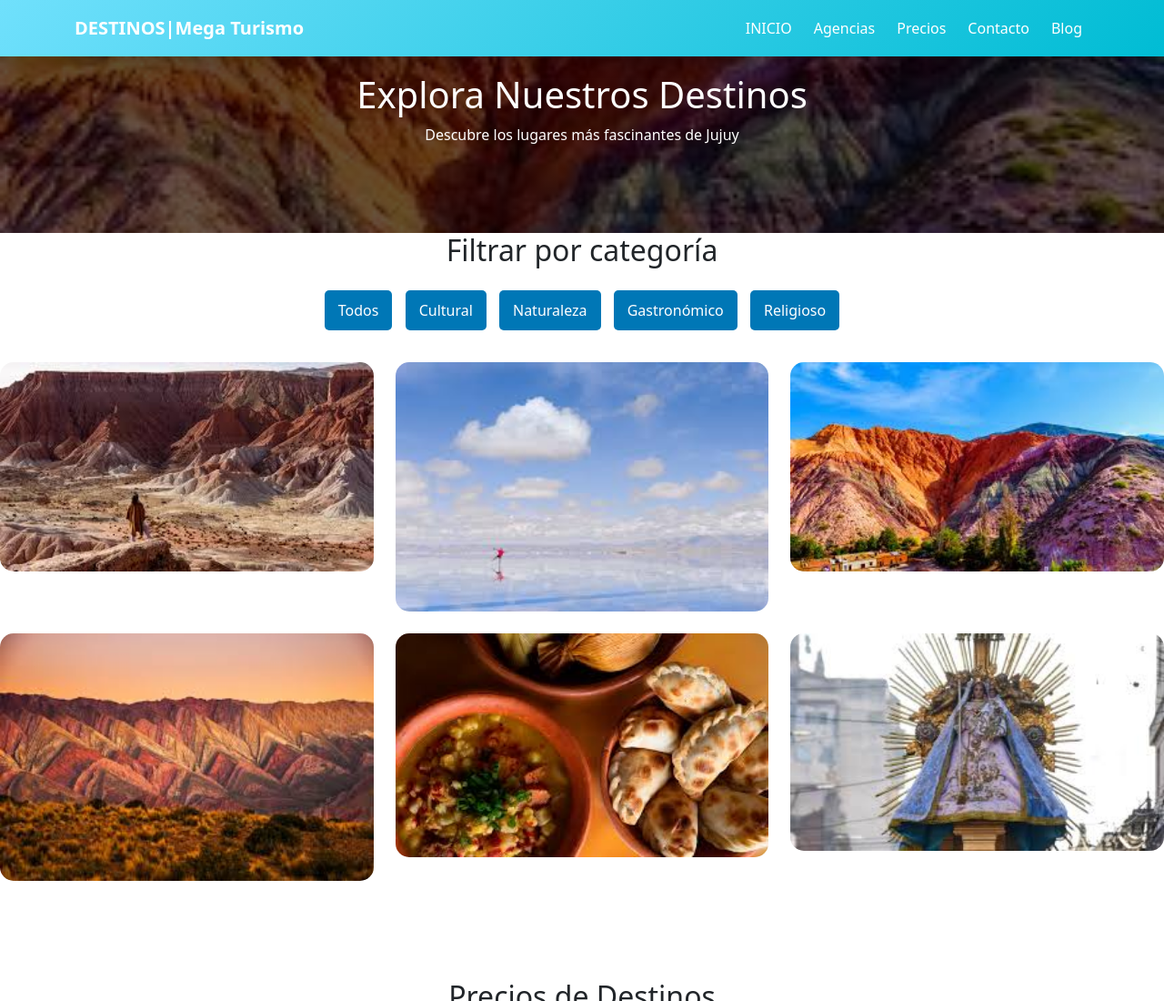
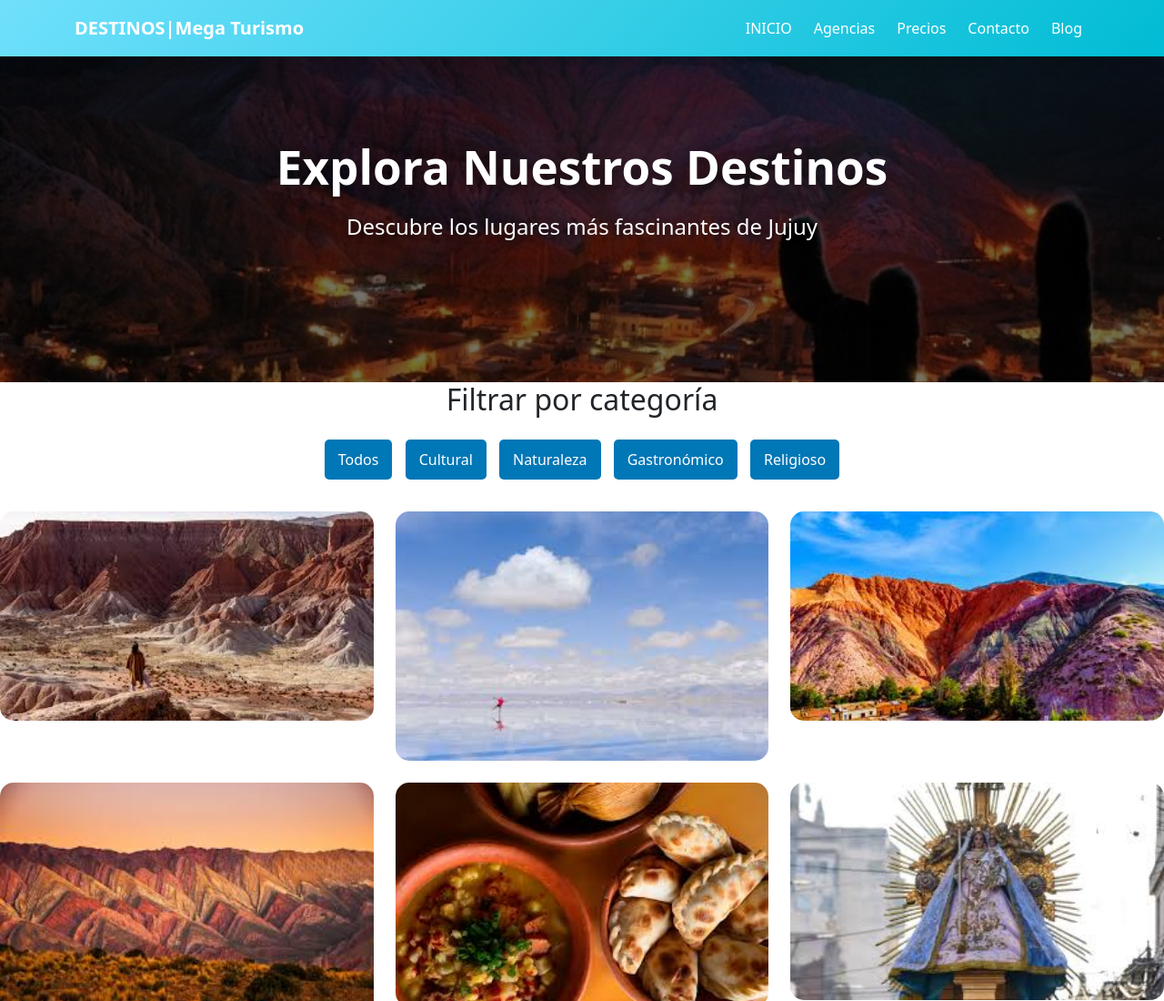
Before and after one commit to MamaniErick/Trabajo-Practico-3, a website: page destinos.html in a window 1280 px wide. Shown: the top 1100 px of the page at 91% size. Drawn offline with nearby package versions, Linux system fonts and the light colour scheme.

Commit message:
Modificacion de Banner

```diff
--- a/css/estilos.css
+++ b/css/estilos.css
@@ -75,8 +75,9 @@ header {
   border-radius: 15px;
   min-width: 230px;
 }
-
-/* FOOTER */
+/******************/
+/****  FOOTER  ****/
+/******************/
 footer {
   background: linear-gradient(135deg, var(--color-primario), #00bcd4);
   color: white;
@@ -105,6 +106,42 @@ footer h3 {
 
 .form-control:focus {
   box-shadow: none;
+}
+
+/****************************/
+/****  BANNER UNIVERSAL  ****/
+/****************************/
+.banner-pagina {
+    min-height: clamp(220px, 35vw, 420px);
+    padding: clamp(40px, 6vw, 90px) 20px;
+
+    display: flex;
+    align-items: center;
+    justify-content: center;
+    text-align: center;
+    color: white;
+
+    background:
+        linear-gradient(
+            rgba(0, 0, 0, 0.55),
+            rgba(0, 0, 0, 0.55)
+        ),
+        url("../assets/img/destinos/banner.jpg")
+        center center / cover no-repeat;
+}
+
+.banner-pagina h1 {
+    font-size: clamp(1.8rem, 4vw, 3.5rem);
+    font-weight: 700;
+    margin-bottom: 10px;
+    text-shadow: 0 4px 15px rgba(0, 0, 0, 0.5);
+}
+
+.banner-pagina p {
+    font-size: clamp(0.95rem, 1.8vw, 1.25rem);
+    max-width: 650px;
+    margin: 0 auto;
+    text-shadow: 0 2px 8px rgba(0, 0, 0, 0.4);
 }
 
 /*****HERO****/
@@ -246,16 +283,6 @@ footer h3 {
 
 .testimonio h4 {
   color: var(--color-oscuro);
-}
-
-/****PAGINA AGENCIAS****/
-.banner-pagina {
-  background:
-    linear-gradient(rgba(0, 0, 0, 0.6), rgba(0, 0, 0, 0.6)),
-    url("../assets/img/destinos/salinas.jpg") center/cover;
-  color: white;
-  text-align: center;
-  padding: 80px 20px;
 }
 
 .agencias {
@@ -620,18 +647,6 @@ footer h3 {
 }
 
 /****PAGINA DESTINOS******/
-
-/**** PÁGINA DESTINOS ****/
-
-.banner-pagina {
-  background:
-    linear-gradient(rgba(0, 0, 0, 0.6), rgba(0, 0, 0, 0.6)),
-    url("../assets/img/destinos/purmamarca.jpg") center/cover;
-  color: white;
-  text-align: center;
-  padding: 80px 20px;
-}
-
 .filtros input {
   display: none;
 }
@@ -707,7 +722,7 @@ footer h3 {
     opacity: 1;
 }
 
-/* ===== RESPONSIVE ===== */
+/* RESPONSIVO */
 @media (max-width: 992px) {
     .galeria-masonry {
         grid-template-columns: repeat(2, 1fr);
--- a/destinos.html
+++ b/destinos.html
@@ -68,10 +68,14 @@
             </div>
         </nav>
     </header>
-    <!--TITULO-->
-    <section class="banner-pagina">
-        <h1>Explora Nuestros Destinos</h1>
-        <p>Descubre los lugares más fascinantes de Jujuy</p>
+    <!--Banner-->
+    <section class="banner-pagina d-flex align-items-center justify-content-center text-center text-white">
+        <div class="container">
+            <h1 class="display-2 fw-bold mb-3">Explora Nuestros Destinos</h1>
+            <p class="lead fs-4 mb-0">
+                Descubre los lugares más fascinantes de Jujuy
+            </p>
+        </div>
     </section>
 
     <!--FILTRAR-->
```
Also changed, not shown: agencias.html (+7 -3 lines), blog.html (+7 -4 lines), contacto.html (+8 -5 lines), precios.html (+8 -4 lines), assets/img/destinos/banner.jpg (added).
